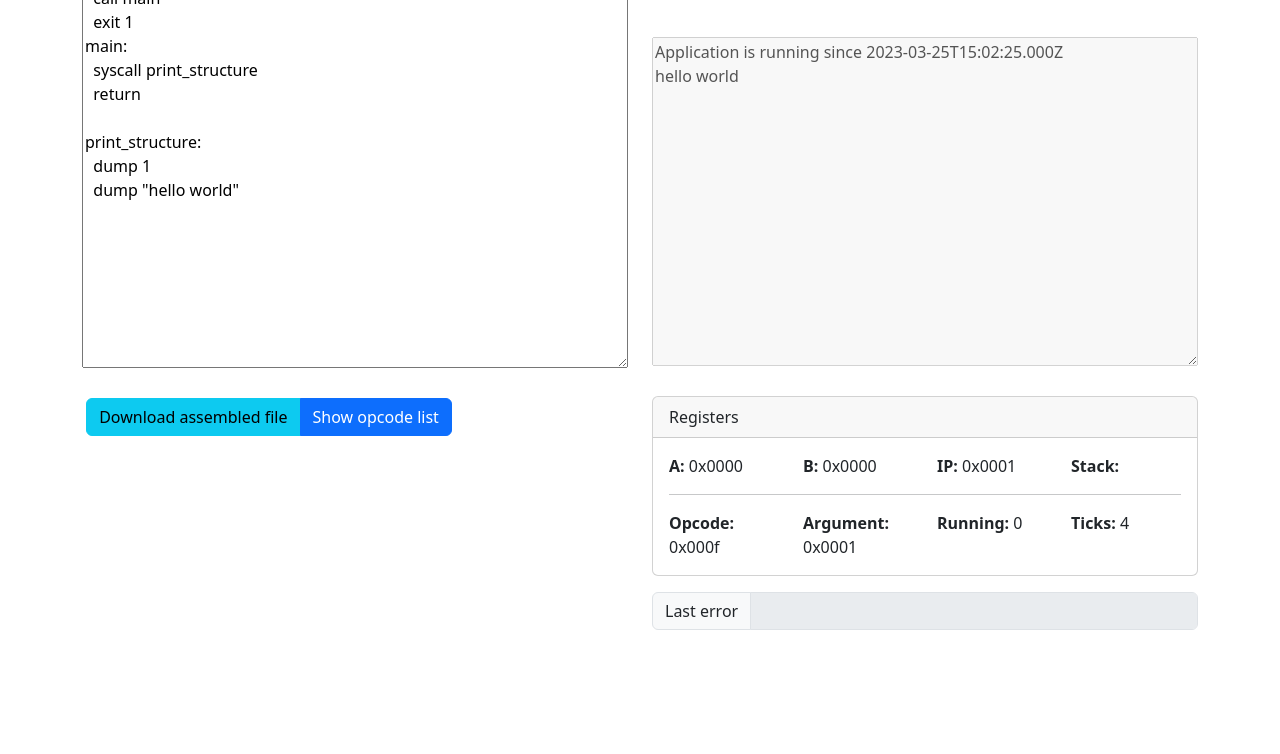
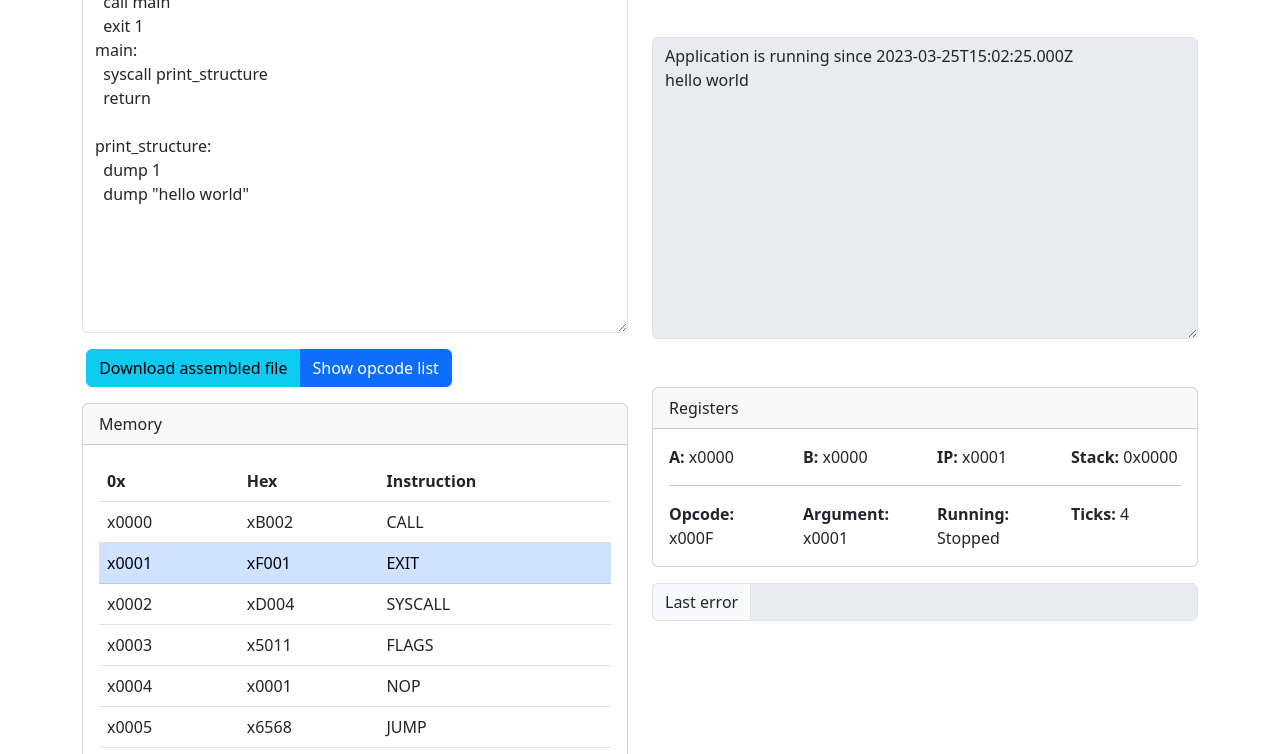
Before and after one commit to AdeRegt/Fruitfly, a plain HTML site: page index.html in a window 1280 px wide. Shown: the part 191-945 px from the top of the page. Before the commit the page ends 821 px from the top, so only its background shows below. Drawn offline with Linux system fonts and the light colour scheme.

Commit message:
Inicial implementation of the memory view

```diff
--- a/index.html
+++ b/index.html
@@ -18,7 +18,7 @@
 </head>
 
 <body>
-    <div class="container">
+    <div class="container pb-3">
         <div class="row text-center pt-2 pb-3">
             <div class="col-lg-3">
                 <img src="/favicon.png" alt="Logo" height="75">
@@ -32,18 +32,37 @@
             </div>
         </div>
 
-        <div class="row" style="height: calc(100% - 250px);">
+        <div class="row">
             <div class="col-md-6">
                 <h2>Editor</h2>
-                <textarea style="width: 100%; height: calc(100% - 50px)" id="thing"></textarea>
-                <br />
-                <br />
+                <textarea class="form-control" rows="15" id="thing"></textarea>
+
+                <div class="py-3">
                     <label id="errorContainer" style="color:red"></label>
                     <div class="btn-group" role="group" aria-label="Basic example">
                         <a id="downloadlink" type="button" class="btn btn-info disabled">Download assembled file</a>
                         <button type="button" class="btn btn-primary" data-bs-toggle="modal"
                             data-bs-target="#opcodeModal">Show
                             opcode list</button>
+                    </div>
+                </div>
+
+                <div class="card">
+                    <div class="card-header">
+                        Memory
+                    </div>
+                    <div class="card-body">
+                        <table class="table table-hover" id="memory-table">
+                            <thead>
+                                <tr>
+                                    <th scope="col">0x</th>
+                                    <th scope="col">Hex</th>
+                                    <th scope="col">Instruction</th>
+                                </tr>
+                            </thead>
+                            <tbody></tbody>
+                        </table>
+                    </div>
                 </div>
             </div>
 
@@ -57,7 +76,7 @@
                         aria-describedby="inputGroupFileAddon03" aria-label="Upload">
                 </div>
                 <br />
-                <textarea id="canvasid" style="width:100%;height:calc(100% - 130px)" disabled></textarea>
+                <textarea id="canvasid" class="form-control" rows="12" disabled></textarea>
                 <br />
                 <label id="mystatus" style="color:lightgray"></label>
 
--- a/js/editor.js
+++ b/js/editor.js
@@ -1,5 +1,6 @@
 import { FruitflyEmulator } from "./emulator.js";
 import { FruitflyCompiler } from "./compiler.js";
+import { toHexString } from "./utils.js";
 
 const DEFAULT_PROGRAM = `
   call main
@@ -62,6 +63,148 @@ class FruitflyCompilerEditor {
     }
 }
 
+/**
+ * Create a new table cell.
+ *
+ * @param {string[]} classes
+ * @returns
+ */
+const createCell = (classes) => {
+    const newCell = document.createElement("td");
+    const newSpan = document.createElement("span");
+    newSpan.classList.add(...classes);
+    newCell.append(newSpan);
+
+    return newCell;
+};
+
+class UIController {
+    /**
+     * Array of the <tr> DOM elements used to display memory.
+     *
+     * @type {HTMLElement[]}
+     */
+    memoryRows = Array(16).fill(null);
+
+    /**
+     * Object with the span elements correspondent to each register.
+     */
+    registers = {
+        pc: document.getElementById("register_ip_show"),
+        a: document.getElementById("register_a_show"),
+        b: document.getElementById("register_b_show"),
+        opcode: document.getElementById("register_opcode_show"),
+        argument: document.getElementById("register_argument_show"),
+        stack: document.getElementById("register_stack_show"),
+        state: document.getElementById("register_ir_show"),
+        ticks: document.getElementById("register_tc_show"),
+        lastError: document.getElementById("register_le_show"),
+    };
+
+    /**
+     * Current memory location shown on the memory table.
+     */
+    currentMemoryLocation = 0;
+
+    /**
+     *
+     * @param {FruitflyEmulator} emulator
+     */
+    constructor(emulator) {
+        this.emulator = emulator;
+
+        this.currentMemoryLocation = this.emulator.registers.pc;
+    }
+
+    init() {
+        this.initMemoryDisplay();
+
+        // Listen for emulator state changes to we can update the UI accordingly
+        this.emulator.addListener(this.emulatorEventHandler.bind(this));
+    }
+
+    emulatorEventHandler({ event, data }) {
+        if (event === "regset") {
+            if (data.register === "pc") {
+                this.refreshMemoryDisplay();
+            }
+
+            this.refreshRegisters();
+        } else if (event === "tick") {
+            this.registers.ticks.textContent = data.count;
+        } else if (event === "state") {
+            this.refreshRegisters();
+        }
+    }
+
+    initMemoryDisplay() {
+        const tableBody = document.querySelector("#memory-table tbody");
+
+        this.memoryRows = this.memoryRows.map(() => {
+            const row = document.createElement("tr");
+            row.classList.add("memory-cell");
+
+            row.append(createCell(["memory-address", "hex-value"]));
+            row.append(createCell(["memory-hex"]));
+            row.append(createCell(["memory-instruction"]));
+            tableBody.append(row);
+
+            return row;
+        });
+
+        this.displayMemory(this.currentMemoryLocation);
+    }
+
+    /**
+     *
+     * @param {number} startPosition
+     */
+    displayMemory(startPosition) {
+        this.currentMemoryLocation = startPosition;
+
+        this.memoryRows.forEach((row, index) => {
+            const address = startPosition + index;
+            const data = this.emulator.memory[address];
+
+            console.log(">>", address, this.emulator.registers.pc);
+            if (address === this.emulator.registers.pc) {
+                row.classList.add("table-primary");
+            } else {
+                row.classList.remove("table-primary");
+            }
+
+            row.querySelector(".memory-address").textContent =
+                toHexString(address);
+            row.querySelector(".memory-hex").textContent = toHexString(data);
+            row.querySelector(".memory-instruction").textContent =
+                this.emulator.opcodeAddressToString(address);
+        });
+    }
+
+    refreshMemoryDisplay() {
+        this.displayMemory(this.currentMemoryLocation);
+    }
+
+    refreshRegisters() {
+        this.registers.a.textContent = toHexString(this.emulator.registers.a);
+        this.registers.b.textContent = toHexString(this.emulator.registers.b);
+        this.registers.pc.textContent = toHexString(this.emulator.registers.pc);
+
+        this.registers.opcode.textContent = toHexString(
+            this.emulator.current_opcode
+        );
+        this.registers.argument.textContent = toHexString(
+            this.emulator.current_argument
+        );
+
+        this.registers.state.textContent = this.emulator.isRunning
+            ? "Running"
+            : "Stopped";
+        this.registers.ticks.textContent = this.emulator.ticksSinceBoot;
+        this.registers.lastError.textContent = this.emulator.lastError;
+    }
+}
+
 // set default program
 document.getElementById("thing").value = DEFAULT_PROGRAM;
 
@@ -96,15 +239,8 @@ document
         });
         reader.readAsArrayBuffer(file);
     });
-emulator.setRegisterInfo(
-    document.getElementById("register_ip_show"),
-    document.getElementById("register_a_show"),
-    document.getElementById("register_b_show"),
-    document.getElementById("register_opcode_show"),
-    document.getElementById("register_argument_show"),
-    document.getElementById("register_stack_show"),
-    document.getElementById("register_le_show"),
-    document.getElementById("register_ir_show"),
-    document.getElementById("register_tc_show")
-);
+
 editor.fire();
+
+const uiController = new UIController(emulator);
+uiController.init();
--- a/js/emulator.js
+++ b/js/emulator.js
@@ -1,4 +1,4 @@
-import { opcodes } from "./opcodes.js";
+import { opcodes, opcodeToString } from "./opcodes.js";
 
 export class FruitflyEmulator {
     operations = {
@@ -20,21 +20,60 @@ export class FruitflyEmulator {
         [opcodes.EXIT]: this.doExit,
     };
 
+    /**
+     * Listeners for any memory change.
+     *
+     * @type {Array<(event: {type: string, data: any}) => void>}
+     */
+    listeners = [];
+
+    registers = {
+        a: 0,
+        b: 0,
+        pc: 0,
+    };
+
     constructor(canvas, status) {
         this.rawcanvas = canvas;
         this.rawstatus = status;
         this.memory = new Uint16Array(4103);
-        this.instruction_pointer = 0;
-        this.registerA = 0;
-        this.registerB = 0;
         this.callstack = [];
         this.current_opcode = 0;
         this.current_argument = 0;
-        this.is_running = false;
+        this.isRunning = false;
         this.lastError = null;
         this.onexit = null;
         this.ticksSinceBoot = 0;
         this.timer = null;
+    }
+
+    setRegister(register, value) {
+        this.registers[register] = value;
+        this.notifyListeners({
+            event: "regset",
+            data: {
+                register,
+                value,
+            },
+        });
+    }
+
+    /**
+     * Registers a new listener for emulator events.
+     *
+     * @param {(event: {type: string, data: any}) => void} newListener
+     */
+    addListener(newListener) {
+        this.listeners.push(newListener);
+    }
+
+    /**
+     * Send an event to all registered listeners.
+     *
+     * @param {{type: string, data: any}} event
+     */
+    notifyListeners(event) {
+        this.listeners.forEach((listener) => listener(event));
     }
 
     setStatus(message) {
@@ -49,23 +88,11 @@ export class FruitflyEmulator {
         this.onexit = fun;
     }
 
-    setRegisterInfo(ip, a, b, op, ar, call, le, ir, tick) {
-        this.lab_ip = ip;
-        this.lab_a = a;
-        this.lab_b = b;
-        this.lab_op = op;
-        this.lab_ar = ar;
-        this.lab_call = call;
-        this.lab_le = le;
-        this.lab_ir = ir;
-        this.lab_tick = tick;
-    }
-
     formatString(ind) {
-        if(typeof(ind)==="undefined"){
+        if (typeof ind === "undefined") {
             return "Error";
         }
-        if(Number.isNaN(ind)){
+        if (Number.isNaN(ind)) {
             return "Error";
         }
         var t = ind;
@@ -75,43 +102,26 @@ export class FruitflyEmulator {
         return t;
     }
 
-    /**
-     * TODO: possibly it would be great to move all the visual logic out of the module.
-     * The idea is by doing that the emulator can be easily ported, for example to run on Node or Deno.
-     */
-    updateStatus() {
-        if(!Number.isNaN(this.instruction_pointer)){
-            this.lab_ip.innerHTML =
-                "0x" + this.formatString(this.instruction_pointer.toString(16));
-        }
-        this.lab_a.innerHTML =
-            "0x" + this.formatString(this.registerA.toString(16));
-        this.lab_b.innerHTML =
-            "0x" + this.formatString(this.registerB.toString(16));
-        this.lab_op.innerHTML =
-            "0x" + this.formatString(this.current_opcode.toString(16));
-        this.lab_ar.innerHTML =
-            "0x" + this.formatString(this.current_argument.toString(16));
-        this.lab_call.innerHTML = this.callstack.join(",");
-        this.lab_le.value = this.lastError;
-        if (this.is_running) {
-            this.lab_ir.setAttribute("checked", this.is_running);
-        } else {
-            this.lab_ir.removeAttribute("checked");
-        }
-        this.lab_tick.innerHTML = this.ticksSinceBoot;
-    }
+    stop() {
+        this.isRunning = false;
+        window.clearInterval(this.timer);
 
-    stop() {
-        this.is_running = false;
-        window.clearInterval(this.timer);
+        this.notifyListeners({
+            event: "state",
+            data: {
+                state: "stopped",
+            },
+        });
     }
 
     tick() {
         this.ticksSinceBoot++;
-        this.updateStatus();
+        this.notifyListeners({
+            event: "tick",
+            data: { count: this.ticksSinceBoot },
+        });
 
-        if (!this.is_running) {
+        if (!this.isRunning) {
             return;
         }
 
@@ -119,13 +129,18 @@ export class FruitflyEmulator {
             return;
         }
 
-        this.current_opcode_set = this.memory[this.instruction_pointer];
-        this.current_opcode = (this.current_opcode_set & 0xf000) >> 12;
-        this.current_argument = this.current_opcode_set & 0x0fff;
+        this.current_opcode_set = this.memory[this.registers.pc];
+        this.current_opcode = this.getOpcodeFromInstruction(
+            this.current_opcode_set
+        );
+        this.current_argument = this.getInstructionArguments(
+            this.current_opcode_set
+        );
 
         if (!this.operations[this.current_opcode]) {
             this.lastError = `Unknown opcode: ${this.current_opcode}`;
             this.stop();
+            return;
         }
 
         this.operations[this.current_opcode].call(this);
@@ -133,7 +148,6 @@ export class FruitflyEmulator {
 
     doExit() {
         this.stop();
-        this.updateStatus();
 
         if (this.onexit != null) {
             this.onexit(this.current_argument);
@@ -141,7 +155,7 @@ export class FruitflyEmulator {
     }
 
     doNop() {
-        this.instruction_pointer++;
+        this.setRegister("pc", this.registers.pc + 1);
     }
 
     doDebug() {
@@ -173,103 +187,103 @@ export class FruitflyEmulator {
             this.stop();
             return;
         }
-        this.instruction_pointer++;
+
+        this.setRegister("pc", this.registers.pc + 1);
     }
 
-    doV2RA(){
+    doV2RA() {
         this.A = this.current_argument;
         this.instruction_pointer++;
     }
 
-    doV2RB(){
+    doV2RB() {
         this.B = this.current_argument;
         this.instruction_pointer++;
     }
 
     doReturn() {
-        this.instruction_pointer = this.callstack.pop();
+        this.setRegister("pc", this.callstack.pop());
     }
 
     doCall() {
-        this.callstack.push(this.instruction_pointer + 1);
-        this.instruction_pointer = this.current_argument;
+        this.callstack.push(this.registers.pc + 1);
+
+        this.setRegister("pc", this.current_argument);
     }
 
     doA2RA() {
-        this.A = this.memory[this.current_argument];
-        this.instruction_pointer++;
+        this.setRegister("a", this.memory[this.current_argument]);
+        this.setRegister("pc", this.registers.pc + 1);
     }
 
     doA2RB() {
-        this.B = this.memory[this.current_argument];
-        this.instruction_pointer++;
+        this.setRegister("b", this.memory[this.current_argument]);
+        this.setRegister("pc", this.registers.pc + 1);
     }
 
     doRA2A() {
-        this.memory[this.current_argument] = this.A;
-        this.instruction_pointer++;
+        this.memory[this.current_argument] = this.registers.a;
+
+        this.setRegister("pc", this.registers.pc + 1);
     }
 
     doRB2A() {
-        this.memory[this.current_argument] = this.B;
-        this.instruction_pointer++;
+        this.memory[this.current_argument] = this.registers.b;
+
+        this.setRegister("pc", this.registers.pc + 1);
     }
 
     doJump() {
-        this.instruction_pointer = this.current_argument;
+        this.setRegister("pc", this.current_argument);
     }
 
     doMath() {
         if (this.current_argument == 1) {
-            this.A += this.B;
-        }
-        if (this.current_argument == 2) {
-            this.A -= this.B;
-        }
-        if (this.current_argument == 3) {
-            this.A /= this.B;
-        }
-        if (this.current_argument == 4) {
-            this.A *= this.B;
-        }
-        if (this.current_argument == 16) {
+            this.setRegister("a", this.registers.a + this.registers.b);
+        } else if (this.current_argument == 2) {
+            this.setRegister("a", this.registers.a - this.registers.b);
+        } else if (this.current_argument == 3) {
+            this.setRegister("a", this.registers.a / this.registers.b);
+        } else if (this.current_argument == 4) {
+            this.setRegister("a", this.registers.a * this.registers.b);
+        } else if (this.current_argument == 16) {
             this.doDebug();
-        }
-        if (this.current_argument == 17){
+        } else if (this.current_argument == 17) {
             return this.doReturn();
         }
-        this.instruction_pointer++;
+
+        this.setRegister("pc", this.registers.pc + 1);
     }
 
     doJE() {
-        if (this.A == this.B) {
-            this.instruction_pointer = this.current_argument;
+        if (this.registers.a === this.registers.b) {
+            this.setRegister("pc", this.current_argument);
         } else {
-            this.instruction_pointer++;
+            this.setRegister("pc", this.registers.pc + 1);
         }
     }
 
     doJM() {
-        if (this.A > this.B) {
-            this.instruction_pointer = this.current_argument;
+        if (this.registers.a > this.registers.b) {
+            this.setRegister("pc", this.current_argument);
         } else {
-            this.instruction_pointer++;
+            this.setRegister("pc", this.registers.pc + 1);
         }
     }
 
     doJL() {
-        if (this.A < this.B) {
-            this.instruction_pointer = this.current_argument;
+        if (this.registers.a < this.registers.b) {
+            this.setRegister("pc", this.current_argument);
         } else {
-            this.instruction_pointer++;
+            this.setRegister("pc", this.registers.pc + 1);
         }
     }
 
     doJNE() {
-        if (this.A != this.B) {
-            this.instruction_pointer = this.current_argument;
+        if (this.registers.a != this.registers.b) {
+            this.setRegister("pc", this.current_argument);
         } else {
-            this.instruction_pointer++;
+            this.setRegister("pc", this.registers.pc + 1);
         }
     }
 
@@ -295,15 +309,30 @@ export class FruitflyEmulator {
         }
         // release to the emulator
         this.memory = dataset.subarray(4);
-        this.instruction_pointer = 0;
-        this.registerA = 0;
-        this.registerB = 0;
+        this.registers = {
+            a: 0,
+            b: 0,
+            pc: 0,
+        };
         this.callstack = [];
         this.lastError = null;
         this.ticksSinceBoot = 0;
         this.rawcanvas.innerHTML =
             "Application is running since " + new Date().toISOString() + "\n";
-        this.is_running = true;
+        this.isRunning = true;
         this.timer = window.setInterval(this.tick.bind(this), 1);
     }
+
+    getOpcodeFromInstruction(instruction) {
+        return (instruction & 0xf000) >> 12;
+    }
+
+    getInstructionArguments(instruction) {
+        return instruction & 0x0fff;
+    }
+
+    opcodeAddressToString(address) {
+        const opcode = this.getOpcodeFromInstruction(this.memory[address]);
+        return opcodeToString(opcode);
+    }
 }
--- /dev/null
+++ b/js/utils.js
@@ -0,0 +1,16 @@
+/**
+ * Converts a number to a four-digit hexadecimal string with 'x' prefix.
+ *
+ * @param {number} value
+ * @param {number} padLength
+ * @returns
+ */
+export function toHexString(value, padLength) {
+    var hex = value.toString(16).toUpperCase();
+    padLength = padLength || 4;
+    if (hex.length < padLength) {
+        hex = Array(padLength - hex.length + 1).join("0") + hex;
+    }
+
+    return "x" + hex;
+}
```
Also changed, not shown: js/opcodes.js (+10 -0 lines). Lines whose indentation alone changed are shown as unchanged.
